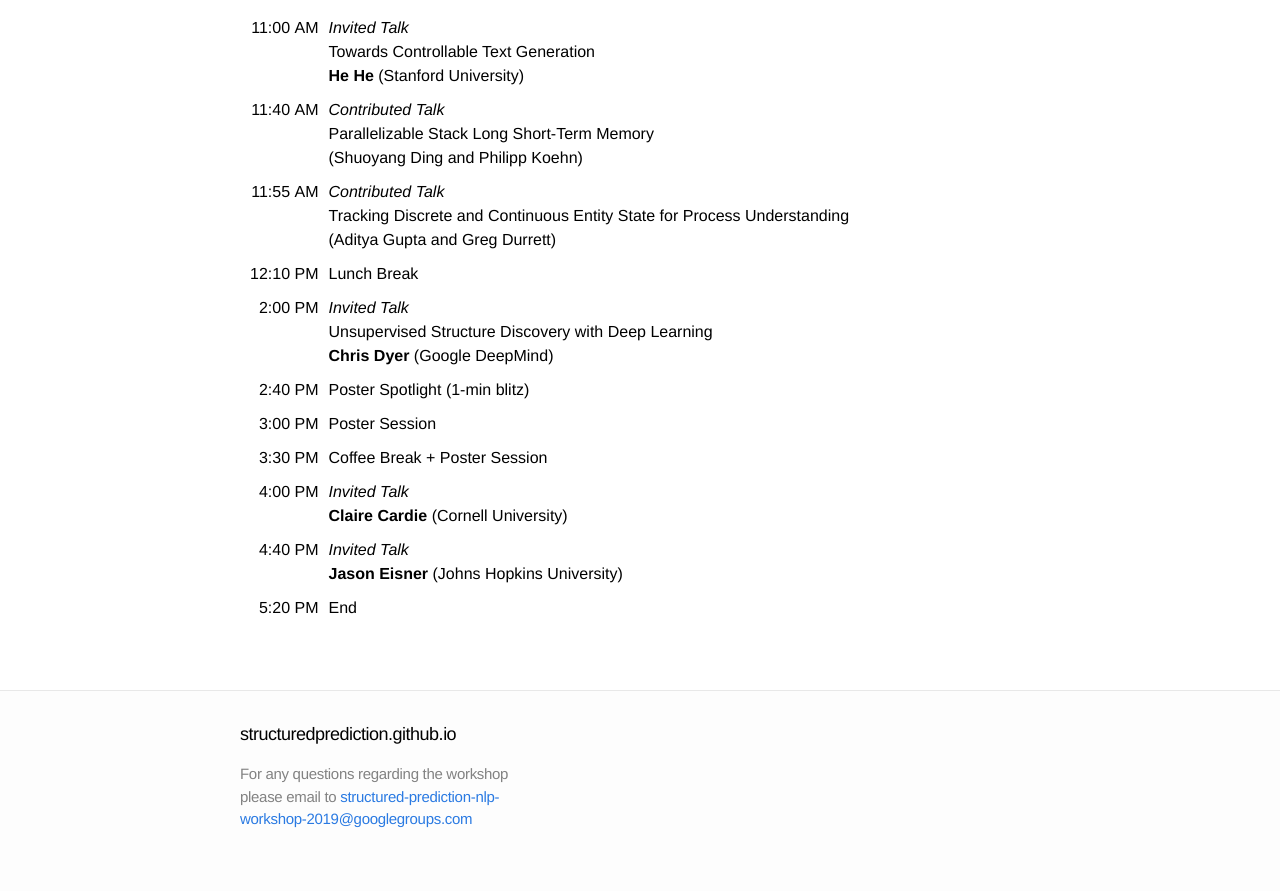
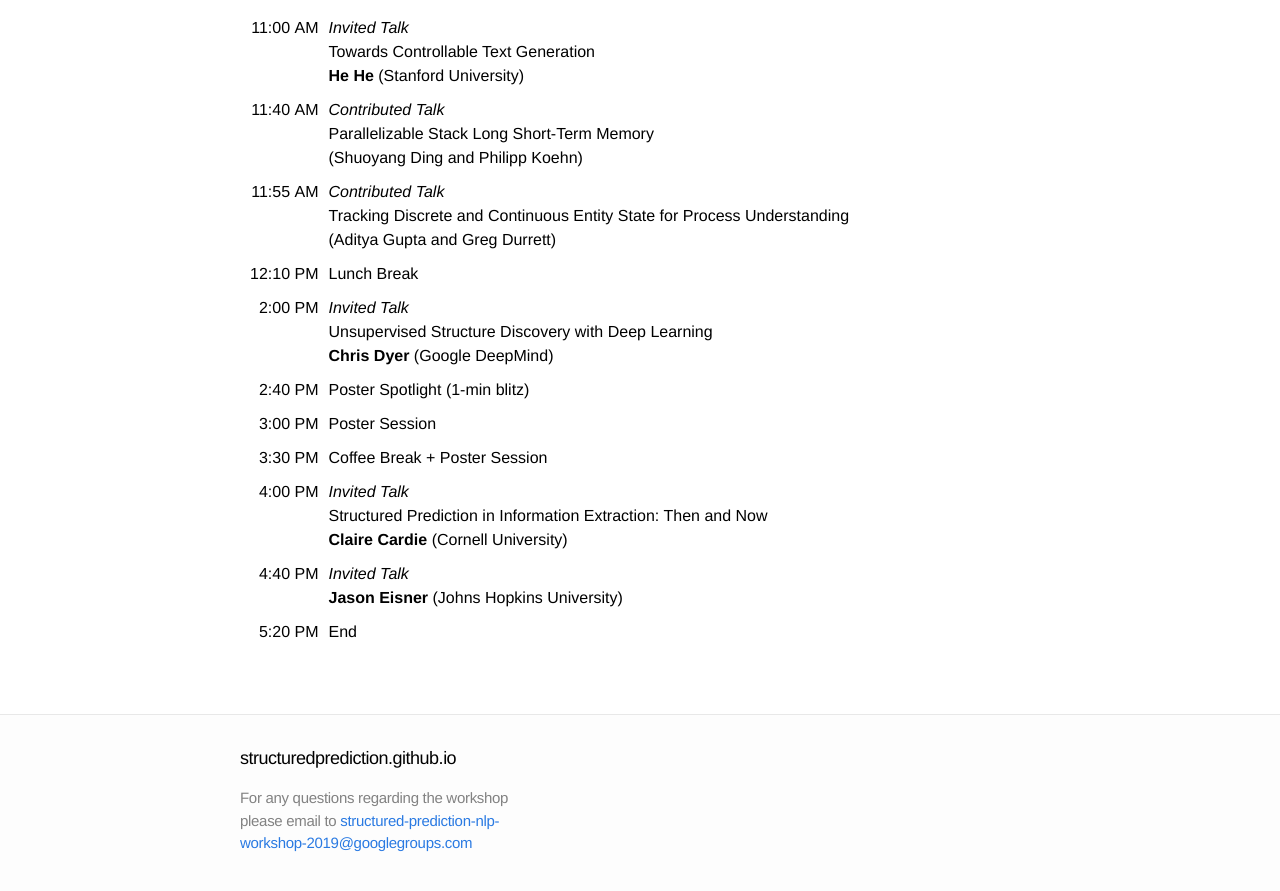
Before and after one commit to structuredprediction/structuredprediction.github.io, a Jekyll site: the page built from SPNLP19/3_schedule.md, in a window 1280 px wide and 900 px high, scrolled down 793 px. Shown: the top 891 px of the window. Built offline with Jekyll 4.4.1, drawn with Linux system fonts in a browser that asks for light colours.

Commit message:
Add Claire's title

```diff
--- a/SPNLP19/3_schedule.md
+++ b/SPNLP19/3_schedule.md
@@ -32,7 +32,7 @@ name: 3
 |  2:40&nbsp;PM | Poster Spotlight (1-min blitz) |
 |  3:00&nbsp;PM | Poster Session |
 |  3:30&nbsp;PM | Coffee Break + Poster Session |
-|  4:00&nbsp;PM | _Invited Talk_<br/>**Claire Cardie** (Cornell University)  |
+|  4:00&nbsp;PM | _Invited Talk_<br/>Structured Prediction in Information Extraction: Then and Now<br/>**Claire Cardie** (Cornell University)  |
 |  4:40&nbsp;PM | _Invited Talk_<br/>**Jason Eisner** (Johns Hopkins University) |
 |  5:20&nbsp;PM | End  |
 
```
